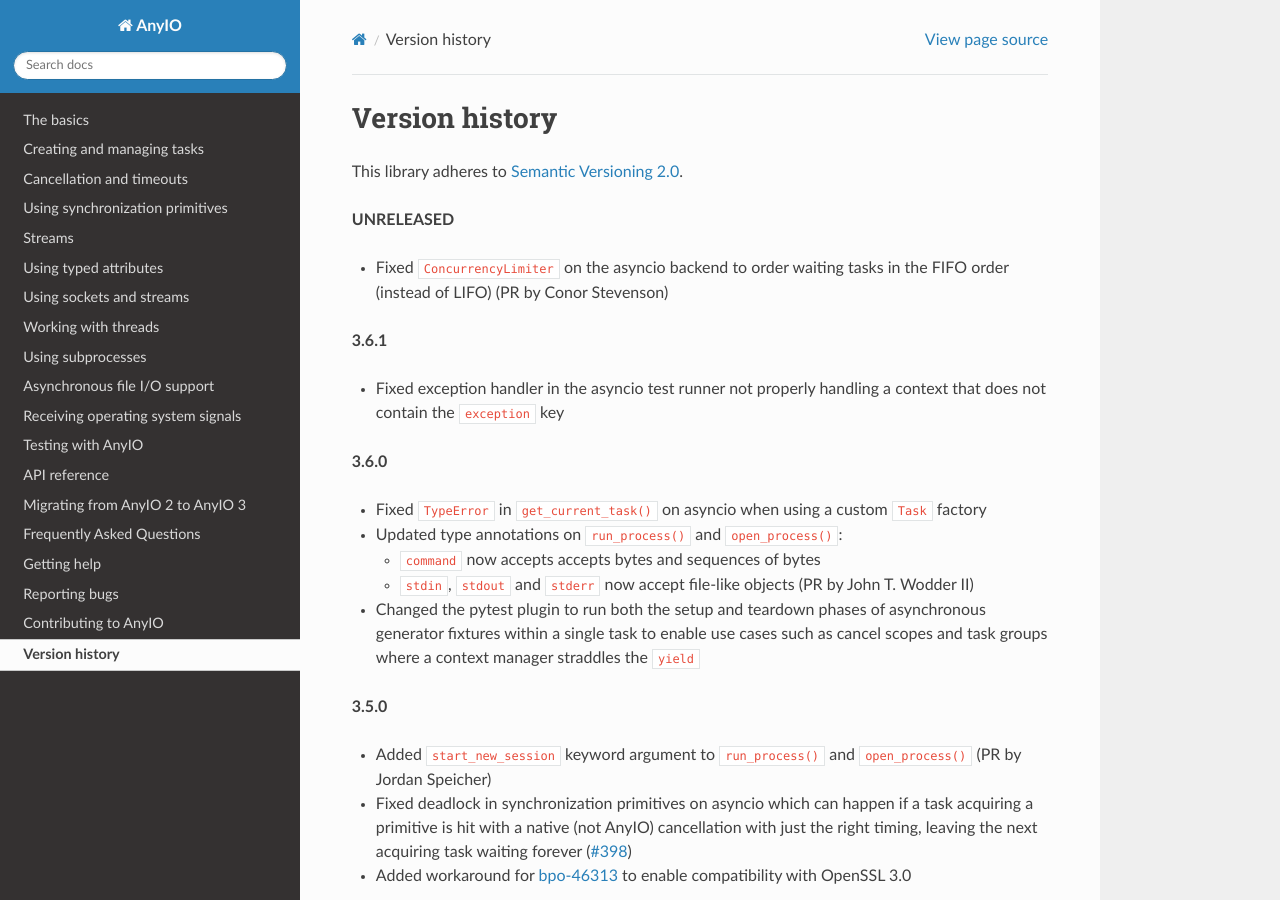
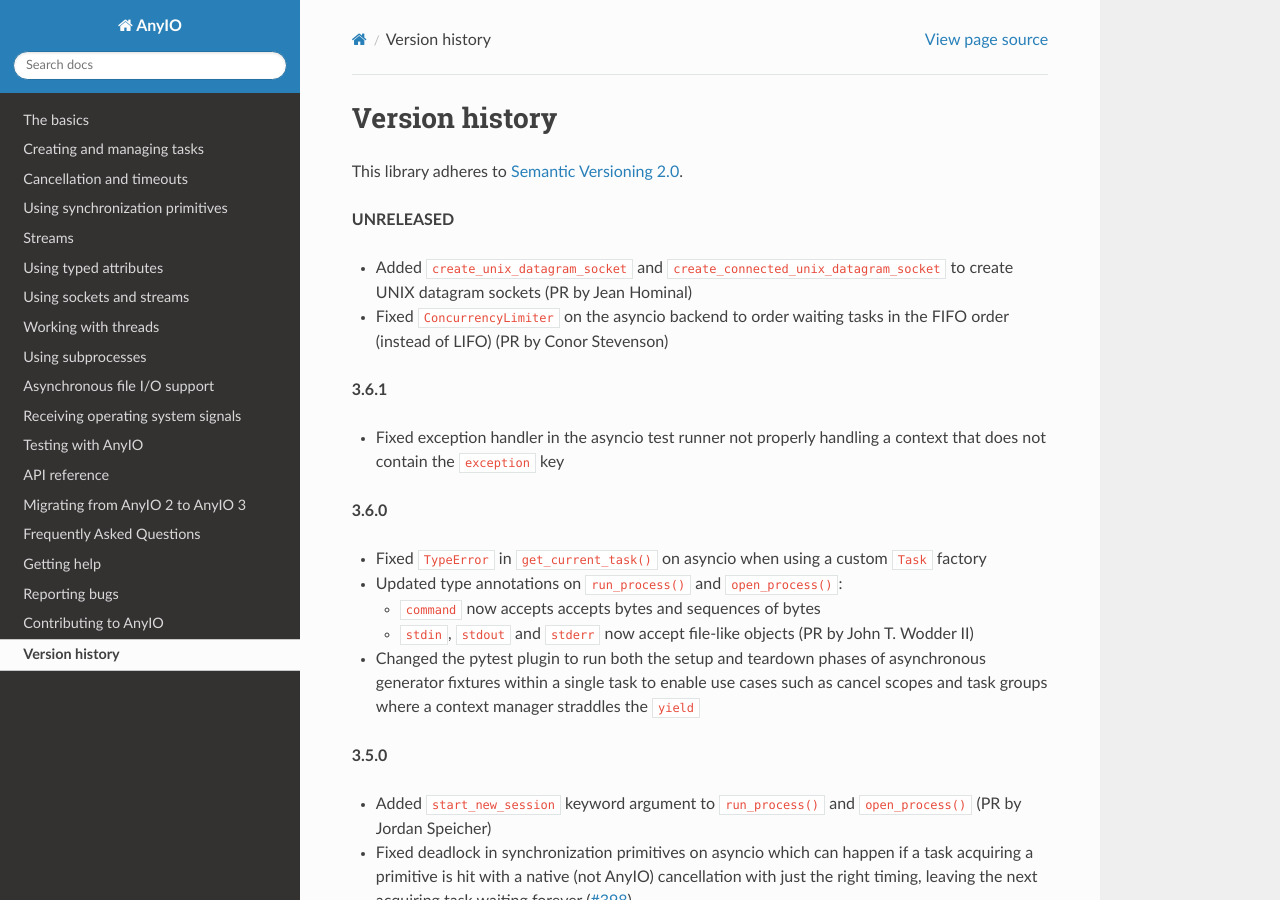
Before and after one commit to agronholm/anyio, a Sphinx documentation site: the page built from docs/versionhistory.rst, in a window 1280 px wide and 900 px high. Built offline with Sphinx 7.4.7 and the Read the Docs theme 2.0.0, drawn with Linux system fonts in a browser that asks for light colours; the version number could not be read and is left out.

Commit message:
Add note for UNIX datagram sockets

```diff
--- a/docs/versionhistory.rst
+++ b/docs/versionhistory.rst
@@ -5,6 +5,8 @@
 
 **UNRELEASED**
 
+- Added ``create_unix_datagram_socket`` and ``create_connected_unix_datagram_socket`` to
+  create UNIX datagram sockets (PR by Jean Hominal)
 - Fixed ``ConcurrencyLimiter`` on the asyncio backend to order waiting tasks in the FIFO
   order (instead of LIFO) (PR by Conor Stevenson)
 
```
